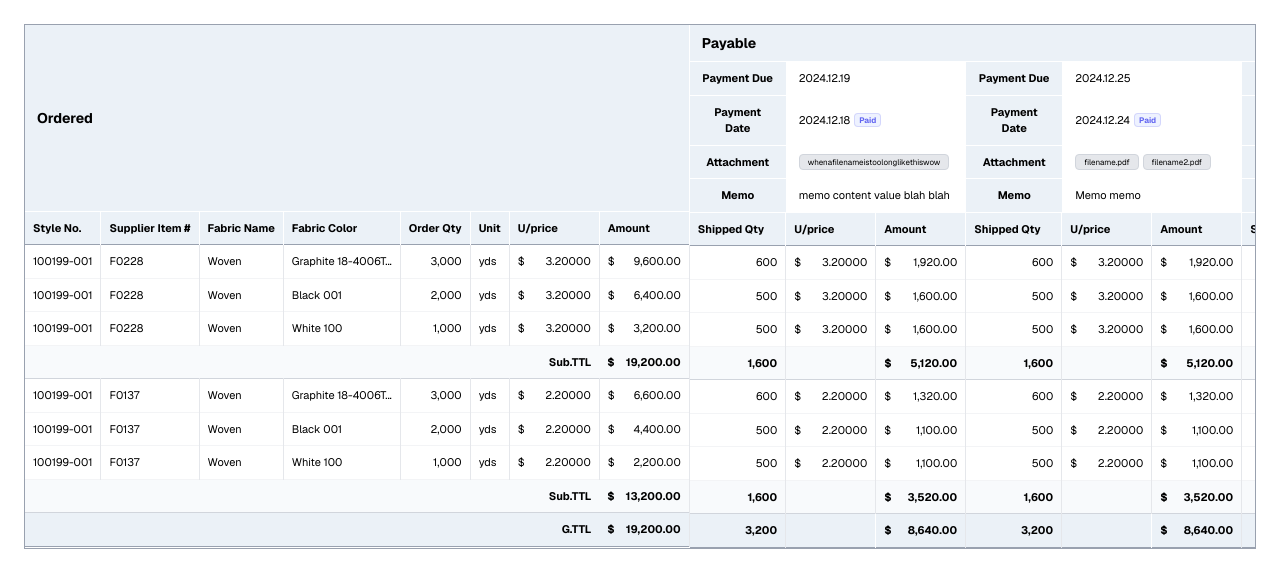
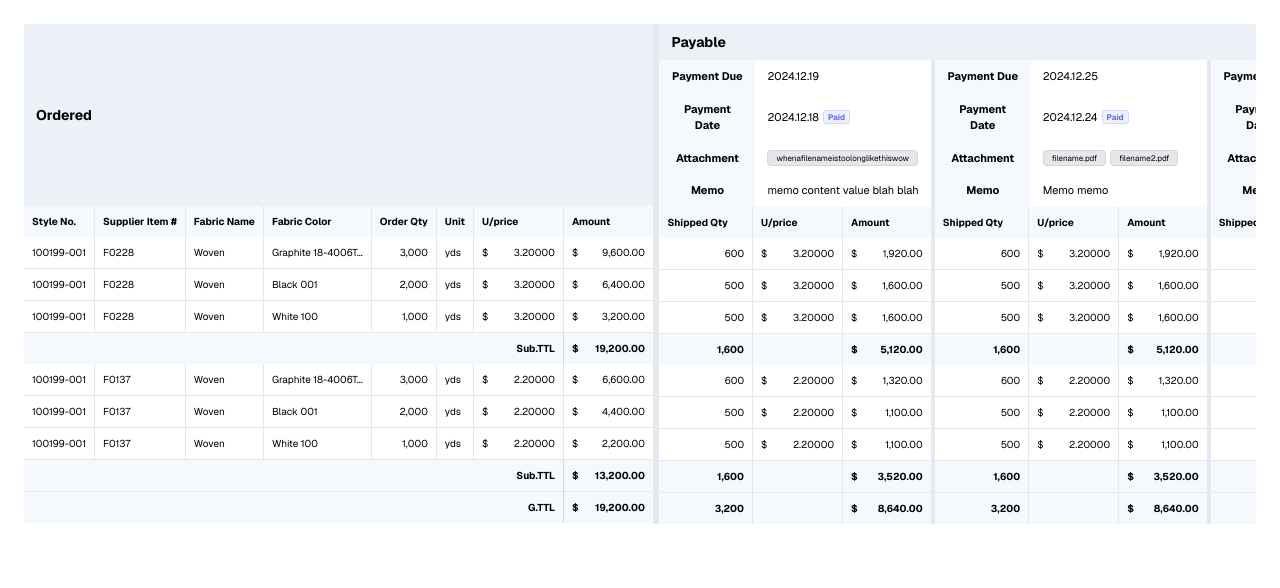
Before and after one commit to Karl900202/payment-consumption-table, a Next.js app: page / in a window 1280 px wide. Shown: the top 588 px of the page. Built offline with nearby package versions, Linux system fonts and the light colour scheme.

Commit message:
전체 테이블 보더라인 정리....

```diff
--- a/app/components/OrderedTable.tsx
+++ b/app/components/OrderedTable.tsx
@@ -23,36 +23,33 @@ export const OrderedTable = ({
   return (
     <table className="payment-table border-r-0">
       <thead>
-        <tr className="payment-table-header-row">
+        <tr className="table-header-row">
           <th
             colSpan={ORDERED_COLUMN_COUNT}
             rowSpan={HEADER_TOTAL_ROWS}
-            className="px-3 py-4 text-left font-bold border-r border-white align-middle text-sm text-black payment-table-header-main"
+            className="px-3 py-4 text-left font-bold align-middle text-sm text-black table-header-main"
           >
             Ordered
           </th>
         </tr>
         {Array.from({ length: HEADER_EMPTY_ROW_COUNT }).map((_, idx) => (
-          <tr
-            key={idx}
-            className="payment-table-header-row payment-table-header-empty-row"
-          >
+          <tr key={idx} className="table-header-row table-header-empty-row">
             <td
               colSpan={ORDERED_COLUMN_COUNT}
-              className="payment-table-empty-row"
+              className="table-empty-cell"
             ></td>
           </tr>
         ))}
-        <tr className="payment-table-header-row-bottom">
+        <tr className="table-header-row-bottom">
           {ORDERED_HEADER_COLUMNS.map((h) => (
-            <th key={h} className="payment-table-header-cell">
+            <th key={h} className="table-header-cell">
               {h}
             </th>
           ))}
-          <th className="payment-table-header-cell">Order Qty</th>
-          <th className="payment-table-header-cell">Unit</th>
-          <th className="payment-table-header-cell-unit-price">U/price</th>
-          <th className="payment-table-header-cell-amount">Amount</th>
+          <th className="table-header-cell">Order Qty</th>
+          <th className="table-header-cell">Unit</th>
+          <th className="table-header-unit-price">U/price</th>
+          <th className="table-header-amount border-r-0">Amount</th>
         </tr>
       </thead>
       <tbody className="font-normal text-black">
@@ -61,35 +58,33 @@ export const OrderedTable = ({
             {Array.from(style.suppliers.entries()).map(([supCode, items]) => (
               <Fragment key={supCode}>
                 {items.map((item: Consumption) => (
-                  <tr key={item.id} className="payment-table-data-row">
-                    <td className="payment-table-cell">
+                  <tr key={item.id} className="table-row-data">
+                    <td className="table-cell">
                       {item.salesOrder.styleNumber}
                     </td>
-                    <td className="payment-table-cell">
-                      {item.supplierItemCode}
-                    </td>
-                    <td className="payment-table-cell">{item.fabricName}</td>
-                    <td className="payment-table-cell">{item.colorName}</td>
-                    <td className="payment-table-cell-number">
+                    <td className="table-cell">{item.supplierItemCode}</td>
+                    <td className="table-cell">{item.fabricName}</td>
+                    <td className="table-cell">{item.colorName}</td>
+                    <td className="table-cell-number">
                       {formatNumber(item.orderQuantity)}
                     </td>
-                    <td className="payment-table-cell">{item.unit}</td>
-                    <td className="payment-table-cell-number">
+                    <td className="table-cell">{item.unit}</td>
+                    <td className="table-cell-number">
                       <PriceCell amount={item.unitPrice} type="unitPrice" />
                     </td>
-                    <td className="payment-table-cell-number">
+                    <td className="table-cell-number">
                       <PriceCell amount={item.orderAmount} />
                     </td>
                   </tr>
                 ))}
-                <tr className="payment-table-subtotal-row">
+                <tr className="table-row-subtotal">
                   <td
                     colSpan={ORDERED_SUBTOTAL_COLSPAN}
-                    className="px-2 py-2 text-right text-black"
+                    className="px-2 py-2 text-right text-black border-r border-gray-300"
                   >
                     Sub.TTL
                   </td>
-                  <td className="payment-table-cell-number border-r border-gray-300">
+                  <td className="table-cell-number border-r border-gray-300">
                     <PriceCell
                       amount={items.reduce(
                         (acc, cur) => acc + cur.orderAmount,
@@ -100,14 +95,14 @@ export const OrderedTable = ({
                 </tr>
               </Fragment>
             ))}
-            <tr className="payment-table-grandtotal-row">
+            <tr className="table-row-grandtotal">
               <td
                 colSpan={ORDERED_SUBTOTAL_COLSPAN}
-                className="px-2 py-2 text-right text-black"
+                className="px-2 py-2 text-right text-black border-r border-gray-300"
               >
                 G.TTL
               </td>
-              <td className="payment-table-cell-number border-r border-white">
+              <td className="table-cell-number">
                 <PriceCell
                   amount={
                     styleGroups
--- a/app/components/PayableTable.tsx
+++ b/app/components/PayableTable.tsx
@@ -25,55 +25,49 @@ export const PayableTable = ({
   );
 
   return (
-    <table className="payment-table border-x-0">
+    <table
+      className="payment-table border-x-0"
+      style={{ borderLeft: "6px solid #e3e9ef" }}
+    >
       <thead>
-        <tr className="payment-table-header-row">
+        <tr className="table-header-row table-payment-group-divider">
           <th
             colSpan={payableColSpan}
-            className="px-3 py-2 text-left font-bold border-r border-white text-sm text-black"
+            className="px-3 py-2 text-left font-bold text-sm text-black"
           >
             Payable
           </th>
         </tr>
-        <tr className="payment-table-header-row">
+        <tr className="table-header-row">
           {payments.map((p) => (
             <th
               key={p.id}
               colSpan={PAYABLE_COLUMNS_PER_PAYMENT}
-              className="p-0 border-r border-white align-top font-normal h-full"
+              className={`p-0 align-top font-normal h-full table-payment-group-divider`}
             >
               <div className="flex flex-col w-full h-full text-[11px]">
-                <div className="flex border-b border-white">
-                  <span className="payment-table-payable-label">
-                    Payment Due
-                  </span>
-                  <span className="payment-table-payable-value-left">
+                <div className="flex ">
+                  <span className="table-payable-label">Payment Due</span>
+                  <span className="table-payable-value-left">
                     {formatDate(p.paymentDueDate)}
                   </span>
                 </div>
-                <div className="flex border-b border-white">
-                  <span className="payment-table-payable-label">
-                    Payment Date
-                  </span>
-                  <div className="payment-table-payable-value-center">
+                <div className="flex ">
+                  <span className="table-payable-label">Payment Date</span>
+                  <div className="table-payable-value-center">
                     <span>{p.paidAt ? formatDate(p.paidAt) : "-"}</span>
                     {p.paidAt && (
-                      <span className="payment-table-paid-badge ">Paid</span>
+                      <span className="table-paid-badge ">Paid</span>
                     )}
                   </div>
                 </div>
-                <div className="flex border-b border-white">
-                  <span className="payment-table-payable-label">
-                    Attachment
-                  </span>
-                  <div className="payment-table-payable-value-overflow">
+                <div className="flex">
+                  <span className="table-payable-label">Attachment</span>
+                  <div className="table-payable-value-overflow">
                     {p.sourcingFiles.length > 0 ? (
                       <div className="flex gap-1">
                         {p.sourcingFiles.map((file, idx) => (
-                          <div
-                            key={idx}
-                            className="payment-table-attachment-file"
-                          >
+                          <div key={idx} className="table-attachment-file">
                             {String(file)}
                           </div>
                         ))}
@@ -84,8 +78,8 @@ export const PayableTable = ({
                   </div>
                 </div>
                 <div className="flex flex-1">
-                  <span className="payment-table-payable-label">Memo</span>
-                  <span className="payment-table-payable-value-truncate">
+                  <span className="table-payable-label">Memo</span>
+                  <span className="table-payable-value-truncate">
                     {p.memo || ""}
                   </span>
                 </div>
@@ -93,14 +87,14 @@ export const PayableTable = ({
             </th>
           ))}
         </tr>
-        <tr className="payment-table-header-row-bottom">
-          {payments.map((p) => (
+        <tr className="table-header-row-bottom">
+          {payments.map((p, idx) => (
             <Fragment key={p.id}>
-              <th className="payment-table-header-cell-shipped-qty">
-                Shipped Qty
+              <th className="table-header-shipped-qty">Shipped Qty</th>
+              <th className="table-header-unit-price">U/price</th>
+              <th className={`table-header-amount table-payment-group-divider`}>
+                Amount
               </th>
-              <th className="payment-table-header-cell-unit-price">U/price</th>
-              <th className="payment-table-header-cell-amount">Amount</th>
             </Fragment>
           ))}
         </tr>
@@ -111,15 +105,15 @@ export const PayableTable = ({
             {Array.from(style.suppliers.entries()).map(([supCode, items]) => (
               <Fragment key={supCode}>
                 {items.map((item) => (
-                  <tr key={item.id} className="payment-table-data-row">
-                    {payments.map((p) => {
+                  <tr key={item.id} className="table-row-data">
+                    {payments.map((p, pIdx) => {
                       const b = breakdownMap.get(`${item.id}-${p.id}`);
                       return (
                         <Fragment key={p.id}>
-                          <td className="payment-table-cell-number">
+                          <td className="table-cell-number">
                             {b ? formatNumber(b.shippedQuantity) : ""}
                           </td>
-                          <td className="payment-table-cell-number">
+                          <td className="table-cell-number">
                             {b ? (
                               <PriceCell
                                 amount={b.unitPrice}
@@ -129,7 +123,9 @@ export const PayableTable = ({
                               ""
                             )}
                           </td>
-                          <td className="payment-table-cell-number">
+                          <td
+                            className={`table-cell-number table-payment-group-divider`}
+                          >
                             {b ? <PriceCell amount={b.amount} /> : ""}
                           </td>
                         </Fragment>
@@ -137,8 +133,8 @@ export const PayableTable = ({
                     })}
                   </tr>
                 ))}
-                <tr className="payment-table-subtotal-row">
-                  {payments.map((p) => {
+                <tr className="table-row-subtotal">
+                  {payments.map((p, pIdx) => {
                     const { amount: supAmt, quantity: supQty } = items.reduce(
                       (acc, cur) => {
                         const breakdown = breakdownMap.get(`${cur.id}-${p.id}`);
@@ -152,11 +148,13 @@ export const PayableTable = ({
                     );
                     return (
                       <Fragment key={p.id}>
-                        <td className="payment-table-cell-number font-bold">
+                        <td className="table-cell-number font-bold">
                           {formatNumber(supQty)}
                         </td>
-                        <td className="border-r border-gray-200"></td>
-                        <td className="payment-table-cell-number border-r border-gray-300 font-bold">
+                        <td className="px-2 py-2 border-r border-gray-200"></td>
+                        <td
+                          className={`table-cell-number font-bold table-payment-group-divider`}
+                        >
                           <PriceCell amount={supAmt} />
                         </td>
                       </Fragment>
@@ -165,8 +163,8 @@ export const PayableTable = ({
                 </tr>
               </Fragment>
             ))}
-            <tr className="payment-table-grandtotal-row">
-              {payments.map((p) => {
+            <tr className="table-row-grandtotal">
+              {payments.map((p, pIdx) => {
                 const styleConsumptions = consumptions.filter(
                   (c) => c.salesOrder.styleNumber === style.sNo
                 );
@@ -184,11 +182,13 @@ export const PayableTable = ({
                   );
                 return (
                   <Fragment key={p.id}>
-                    <td className="payment-table-cell-number font-bold align-middle">
+                    <td className="table-cell-number font-bold align-middle">
                       {formatNumber(styleQty)}
                     </td>
-                    <td className="border-r border-white align-middle"></td>
-                    <td className="payment-table-cell-number border-r border-white font-bold align-middle">
+                    <td className="align-middle border-r border-gray-200"></td>
+                    <td
+                      className={`table-cell-number font-bold align-middle table-payment-group-divider`}
+                    >
                       <PriceCell amount={styleAmt} />
                     </td>
                   </Fragment>
--- a/app/components/PriceCell.tsx
+++ b/app/components/PriceCell.tsx
@@ -11,7 +11,7 @@ export const PriceCell = ({ amount, type = "currency" }: PriceCellProps) => {
 
   return (
     <>
-      <span className="payment-table-dollar">$</span> {formattedValue}
+      <span className="table-dollar">$</span> {formattedValue}
     </>
   );
 };
--- a/app/components/TotalTable.tsx
+++ b/app/components/TotalTable.tsx
@@ -18,29 +18,23 @@ export const TotalTable = ({ styleGroups, consumptions }: TotalTableProps) => {
   return (
     <table className="payment-table border-l-0">
       <thead>
-        <tr className="payment-table-header-row">
+        <tr className="table-header-row">
           <th
             colSpan={TOTAL_COLUMN_COUNT}
             rowSpan={HEADER_TOTAL_ROWS}
-            className="px-3 py-4 text-left font-bold align-middle text-sm text-black payment-table-header-main"
+            className="px-3 py-4 text-left font-bold align-middle text-sm text-black table-header-main"
           >
             Total
           </th>
         </tr>
         {Array.from({ length: HEADER_EMPTY_ROW_COUNT }).map((_, idx) => (
-          <tr
-            key={idx}
-            className="payment-table-header-row payment-table-header-empty-row"
-          >
-            <td
-              colSpan={TOTAL_COLUMN_COUNT}
-              className="payment-table-empty-row"
-            ></td>
+          <tr key={idx} className="table-header-row table-header-empty-row">
+            <td colSpan={TOTAL_COLUMN_COUNT} className="table-empty-cell"></td>
           </tr>
         ))}
-        <tr className="payment-table-header-row-bottom">
-          <th className="payment-table-header-cell">Qty</th>
-          <th className="payment-table-header-cell-amount">Amount</th>
+        <tr className="table-header-row-bottom">
+          <th className="table-header-cell">Qty</th>
+          <th className="table-header-amount">Amount</th>
         </tr>
       </thead>
       <tbody className="font-normal text-black">
@@ -49,22 +43,22 @@ export const TotalTable = ({ styleGroups, consumptions }: TotalTableProps) => {
             {Array.from(style.suppliers.entries()).map(([supCode, items]) => (
               <Fragment key={supCode}>
                 {items.map((item) => (
-                  <tr key={item.id} className="payment-table-data-row">
-                    <td className="payment-table-cell-number">
+                  <tr key={item.id} className="table-row-data">
+                    <td className="table-cell-number">
                       {formatNumber(item.orderQuantity)}
                     </td>
-                    <td className="payment-table-cell-number">
+                    <td className="table-cell-number">
                       <PriceCell amount={item.orderAmount} />
                     </td>
                   </tr>
                 ))}
-                <tr className="payment-table-subtotal-row">
-                  <td className="payment-table-cell-number font-bold">
+                <tr className="table-row-subtotal">
+                  <td className="table-cell-number font-bold">
                     {formatNumber(
                       items.reduce((acc, cur) => acc + cur.orderQuantity, 0)
                     )}
                   </td>
-                  <td className="payment-table-cell-number font-bold border-l border-gray-100">
+                  <td className="table-cell-number font-bold border-l border-gray-100">
                     <PriceCell
                       amount={items.reduce(
                         (acc, cur) => acc + cur.orderAmount,
@@ -75,15 +69,15 @@ export const TotalTable = ({ styleGroups, consumptions }: TotalTableProps) => {
                 </tr>
               </Fragment>
             ))}
-            <tr className="payment-table-grandtotal-row">
-              <td className="payment-table-cell-number font-bold align-middle">
+            <tr className="table-row-grandtotal">
+              <td className="table-cell-number font-bold align-middle">
                 {formatNumber(
                   consumptions
                     .filter((c) => c.salesOrder.styleNumber === style.sNo)
                     .reduce((acc, cur) => acc + cur.orderQuantity, 0)
                 )}
               </td>
-              <td className="payment-table-cell-number font-bold align-middle">
+              <td className="table-cell-number font-bold align-middle">
                 <PriceCell
                   amount={consumptions
                     .filter((c) => c.salesOrder.styleNumber === style.sNo)
--- a/app/constants/table.ts
+++ b/app/constants/table.ts
@@ -3,7 +3,7 @@
  */
 
 // 헤더 높이
-export const HEADER_MAIN_HEIGHT = "186px";
+export const HEADER_MAIN_HEIGHT = "183px";
 export const HEADER_EMPTY_ROW_HEIGHT = "30px";
 export const HEADER_EMPTY_ROW_COUNT = 5;
 export const HEADER_TOTAL_ROWS = 6; // 1개 메인 + 5개 빈 행
--- a/app/styles/payment-table.css
+++ b/app/styles/payment-table.css
@@ -2,25 +2,26 @@
 
 /* ===== 테이블 컨테이너 및 기본 스타일 ===== */
 .payment-table-container {
-  @apply w-full overflow-x-auto border border-gray-400 bg-white;
+  @apply w-full overflow-x-auto bg-white;
 }
 
 .payment-table {
   @apply w-full border-collapse min-w-max text-black font-sans;
-  font-size: 11px;
+  font-size: 10px;
+  border: 0px;
 }
 
 /* ===== 헤더 행 ===== */
-.payment-table-header-row {
-  @apply bg-[#EBF1F7] border-b border-white;
+.table-header-row {
+  @apply bg-[#EBF1F7];
 }
 
-.payment-table-header-row-bottom {
-  @apply bg-[#EBF1F7] border-b border-gray-400;
+.table-header-row-bottom {
+  @apply bg-[#F5F8FC];
 }
 
 /* 빈 행 스타일 */
-.payment-table-empty-row {
+.table-empty-cell {
   padding: 0;
   height: 30px;
   line-height: 0;
@@ -28,99 +29,97 @@
 }
 
 /* 헤더 메인 셀 높이 */
-.payment-table-header-main {
-  height: 186px;
+.table-header-main {
+  height: 182px;
 }
 
 /* 빈 행 높이 */
-.payment-table-header-empty-row {
+.table-header-empty-row {
   height: 30px;
 }
 
 /* ===== 헤더 셀 ===== */
-/* 공통: px-2 py-2 text-left border-r border-white font-bold text-black */
-.payment-table-header-cell {
-  @apply px-2 py-2 text-left border-r border-white font-bold text-black;
+.table-header-cell {
+  @apply px-2 py-2 text-left font-bold text-black border-r border-gray-200;
 }
 
-.payment-table-header-cell-shipped-qty {
-  @apply px-2 py-2 text-left border-r border-white font-bold text-black;
+.table-header-shipped-qty {
+  @apply px-2 py-2 text-left font-bold text-black border-r border-gray-200;
   width: 96px;
   min-width: 96px;
 }
 
-.payment-table-header-cell-amount {
-  @apply px-2 py-2 text-left border-r border-white font-bold text-black;
+.table-header-amount {
+  @apply px-2 py-2 text-left font-bold text-black border-r border-gray-200;
   min-width: 90px;
   width: 90px;
 }
 
-.payment-table-header-cell-unit-price {
-  @apply px-2 py-2 text-left border-r border-white font-bold text-black;
+/* Payable 테이블 각 payment 그룹 구분선 */
+.table-payment-group-divider {
+  border-right: 4px solid #e3e9ef !important;
+}
+
+.table-header-unit-price {
+  @apply px-2 py-2 text-left font-bold text-black border-r border-gray-200;
   min-width: 90px;
   width: 90px;
 }
 
 /* ===== 데이터 셀 ===== */
-/* 공통: px-2 py-2 border-r border-gray-200 text-black */
-.payment-table-cell {
+.table-cell {
   @apply px-2 py-2 border-r border-gray-200 text-black;
 }
 
-.payment-table-cell-number {
+.table-cell-number {
   @apply px-2 py-2 border-r border-gray-200 text-right text-black;
 }
 
-.payment-table-cell-amount {
-  @apply px-2 py-2 border-r border-gray-200 text-right text-black font-medium;
+/* ===== 행 스타일 ===== */
+.table-row-data {
+  @apply border-b border-gray-200 hover:bg-gray-50;
 }
 
-/* ===== 행 스타일 ===== */
-.payment-table-data-row {
-  @apply border-b border-gray-100 hover:bg-gray-50;
+.table-row-subtotal {
+  @apply bg-[#F5F8FC] font-bold text-black;
 }
 
-.payment-table-subtotal-row {
-  @apply bg-[#F8FAFC] border-b border-gray-300 font-bold text-black;
-}
-
-.payment-table-grandtotal-row {
-  @apply bg-[#EBF1F7] border-b border-gray-400 font-bold text-black uppercase;
+.table-row-grandtotal {
+  @apply bg-[#F5F8FC] border-t border-gray-200 font-bold text-black uppercase;
 }
 
 /* ===== Payable 헤더 내부 스타일 ===== */
-.payment-table-payable-label {
-  @apply w-24 px-3 py-2 bg-[#EBF1F7] font-bold text-black shrink-0;
+.table-payable-label {
+  @apply w-24 px-3 py-2 bg-[#F5F8FC] font-bold text-black shrink-0;
 }
 
-/* 공통: flex-1 px-3 py-2 bg-white border-l border-white */
-.payment-table-payable-value-left {
-  @apply flex-1 px-3 py-2 bg-white text-black border-l border-white text-left;
+.table-payable-value-left {
+  @apply flex-1 px-3 py-2 bg-white text-black text-left;
 }
 
-.payment-table-payable-value-center {
-  @apply flex-1 px-3 py-2 bg-white text-black border-l border-white flex items-center gap-1;
+.table-payable-value-center {
+  @apply flex-1 px-3 py-2 bg-white text-black flex items-center gap-1;
 }
 
-.payment-table-payable-value-overflow {
-  @apply flex-1 px-3 py-2 bg-white border-l border-white overflow-hidden;
+.table-payable-value-overflow {
+  @apply flex-1 px-3 py-2 bg-white overflow-hidden;
 }
 
-.payment-table-payable-value-truncate {
-  @apply flex-1 px-3 py-2 bg-white text-black border-l border-white truncate text-left;
+.table-payable-value-truncate {
+  @apply flex-1 px-3 py-2 bg-white text-black truncate text-left;
 }
 
 /* ===== 기타 컴포넌트 ===== */
-.payment-table-dollar {
+.table-dollar {
   @apply float-left;
 }
 
-.payment-table-paid-badge {
+.table-paid-badge {
   @apply bg-[#EEF2FF] text-[#6366F1] px-1 rounded font-bold border border-[#6366F1]/20;
   font-size: 8px;
 }
 
-.payment-table-attachment-file {
+.table-attachment-file {
   @apply bg-gray-200 border border-gray-300 px-2 py-0.25 rounded text-black truncate;
   font-size: 8px;
 }
```
